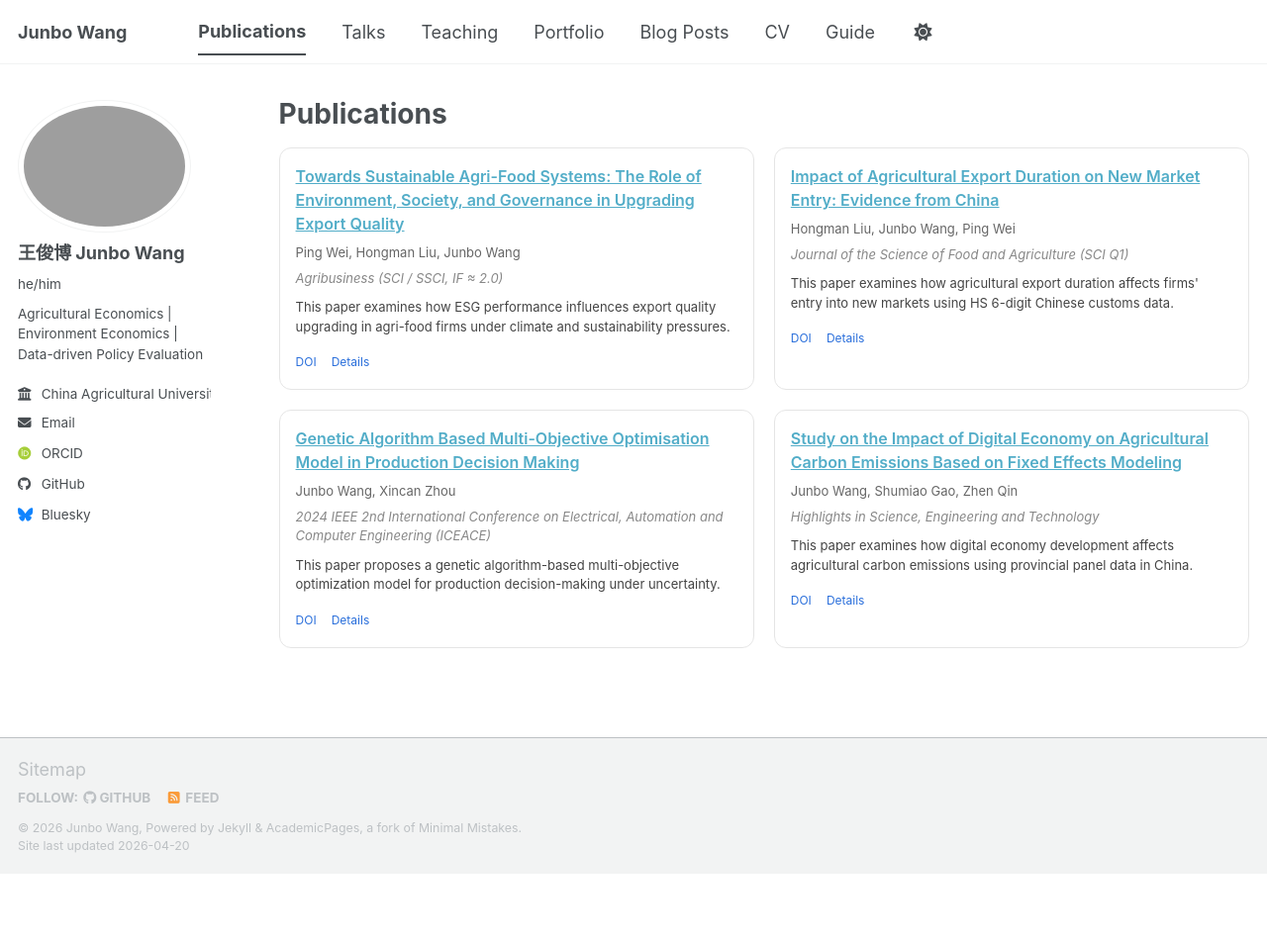
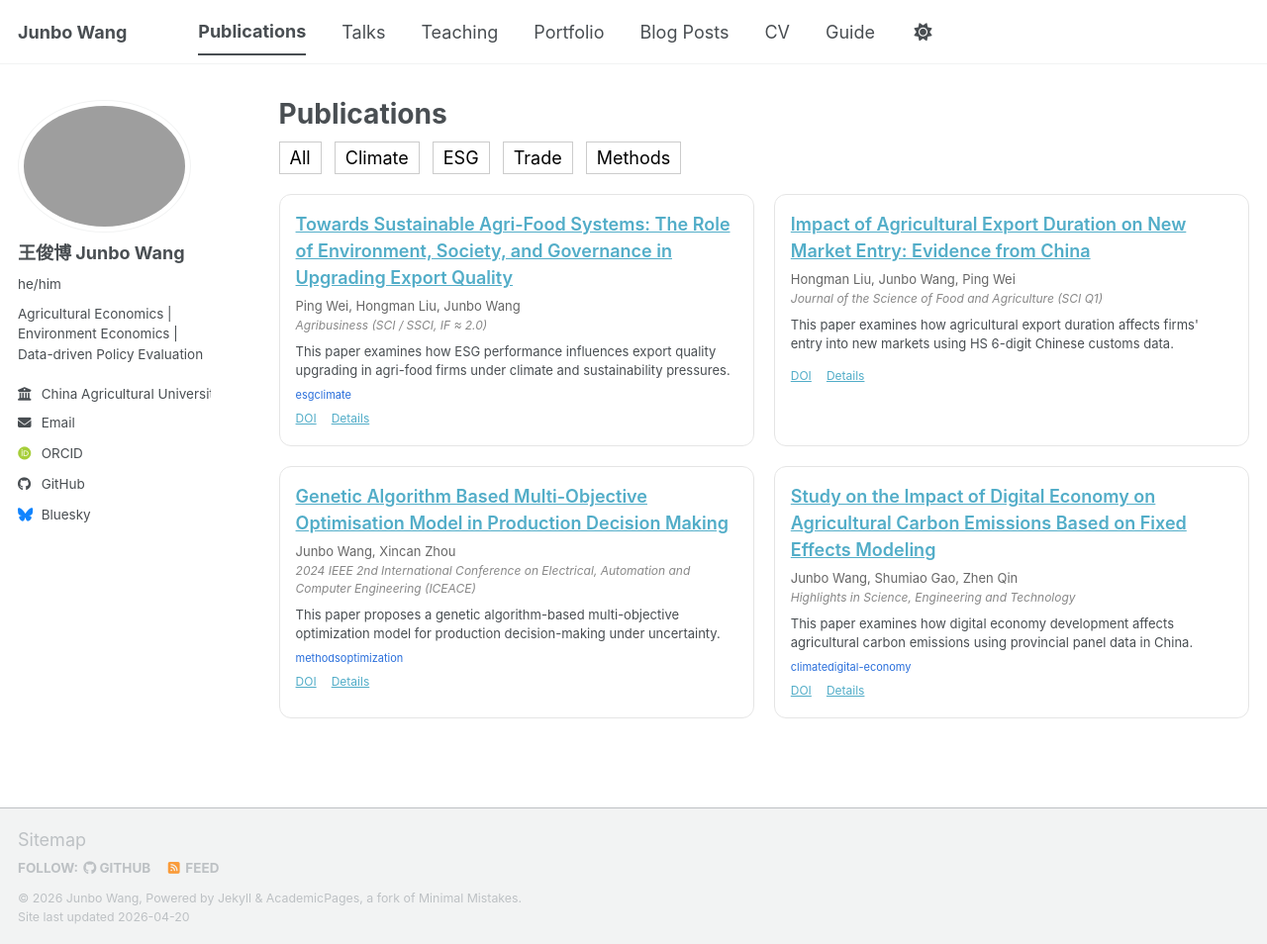
Before and after one commit to wangjunbo11/wangjunbo11.github.io, a Jekyll site: the page built from _pages/publications.html, in a window 1280 px wide and 954 px high. Shown: the whole window at 99% size. Built offline with Jekyll 4.4.1, drawn with Linux system fonts in a browser that asks for light colours; some web fonts are replaced; a script bundle is joined from its source files by our own code; library files that are not in the unit come from our copies.

Commit message:
Update publications.html

```diff
--- a/_pages/publications.html
+++ b/_pages/publications.html
@@ -7,11 +7,20 @@
 
 {% include base_path %}
 
+<!-- FILTER BAR -->
+<div class="filter-bar">
+  <button onclick="filter('all')">All</button>
+  <button onclick="filter('climate')">Climate</button>
+  <button onclick="filter('esg')">ESG</button>
+  <button onclick="filter('trade')">Trade</button>
+  <button onclick="filter('methods')">Methods</button>
+</div>
+
 <div class="publications-grid">
 
 {% for post in site.publications reversed %}
 
-  <div class="pub-card">
+  <div class="pub-card {{ post.tags }}">
 
     <div class="pub-title">
       <a href="{{ post.url }}">{{ post.title }}</a>
@@ -29,6 +38,10 @@
       {{ post.excerpt }}
     </div>
 
+    <div class="pub-tags">
+      {{ post.tags }}
+    </div>
+
     <div class="pub-links">
       {% if post.paperurl %}
         <a href="{{ post.paperurl }}" target="_blank">DOI</a>
@@ -42,12 +55,40 @@
 
 </div>
 
+<script>
+function filter(tag) {
+  let cards = document.querySelectorAll('.pub-card');
+  cards.forEach(c => {
+    if(tag === 'all') {
+      c.style.display = 'block';
+    } else {
+      if(c.classList.contains(tag)) {
+        c.style.display = 'block';
+      } else {
+        c.style.display = 'none';
+      }
+    }
+  });
+}
+</script>
+
 <style>
+.filter-bar {
+  margin-bottom: 20px;
+}
+
+.filter-bar button {
+  margin-right: 8px;
+  padding: 5px 10px;
+  border: 1px solid #ccc;
+  background: #fff;
+  cursor: pointer;
+}
+
 .publications-grid {
   display: grid;
   grid-template-columns: repeat(auto-fit, minmax(320px, 1fr));
   gap: 20px;
-  margin-top: 20px;
 }
 
 .pub-card {
@@ -55,47 +96,43 @@
   border-radius: 12px;
   padding: 16px;
   background: #fff;
-  transition: 0.2s ease;
+  transition: 0.2s;
 }
 
 .pub-card:hover {
   transform: translateY(-3px);
-  box-shadow: 0 8px 20px rgba(0,0,0,0.08);
+  box-shadow: 0 8px 18px rgba(0,0,0,0.08);
 }
 
 .pub-title {
-  font-size: 16px;
   font-weight: 600;
-  margin-bottom: 8px;
+  margin-bottom: 6px;
 }
 
 .pub-authors {
   font-size: 13px;
   color: #666;
-  margin-bottom: 6px;
 }
 
 .pub-venue {
-  font-size: 13px;
+  font-size: 12px;
   font-style: italic;
   color: #888;
-  margin-bottom: 10px;
 }
 
 .pub-excerpt {
   font-size: 13px;
-  color: #444;
-  margin-bottom: 10px;
+  margin-top: 8px;
+}
+
+.pub-tags {
+  font-size: 11px;
+  color: #2a6fdb;
+  margin-top: 6px;
 }
 
 .pub-links a {
   font-size: 12px;
   margin-right: 10px;
-  color: #2a6fdb;
-  text-decoration: none;
-}
-
-.pub-links a:hover {
-  text-decoration: underline;
 }
 </style>
```
